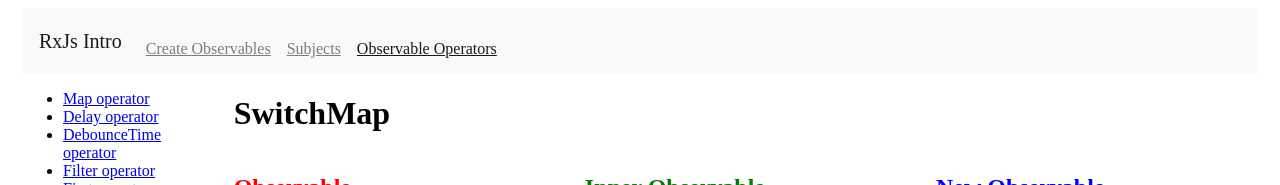
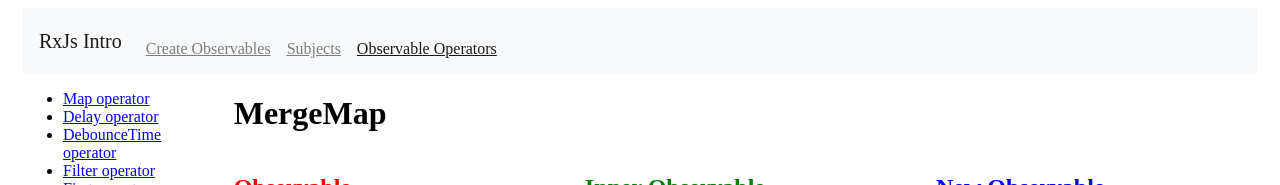
Before and after one commit to fgambarino/rxjs-intro, an Angular app: page /observable-operators/merge-map in a window 1280 px wide. Shown: the top 185 px of the page. Built offline with nearby package versions, Linux system fonts and the light colour scheme.

Commit message:
fix title for merge map

```diff
--- a/src/app/components/merge-map-operator/merge-map-operator.component.html
+++ b/src/app/components/merge-map-operator/merge-map-operator.component.html
@@ -1,4 +1,4 @@
-<h1>SwitchMap</h1>
+<h1>MergeMap</h1>
 <div class="row">
   <div class="col">
     <app-show-observable
```
